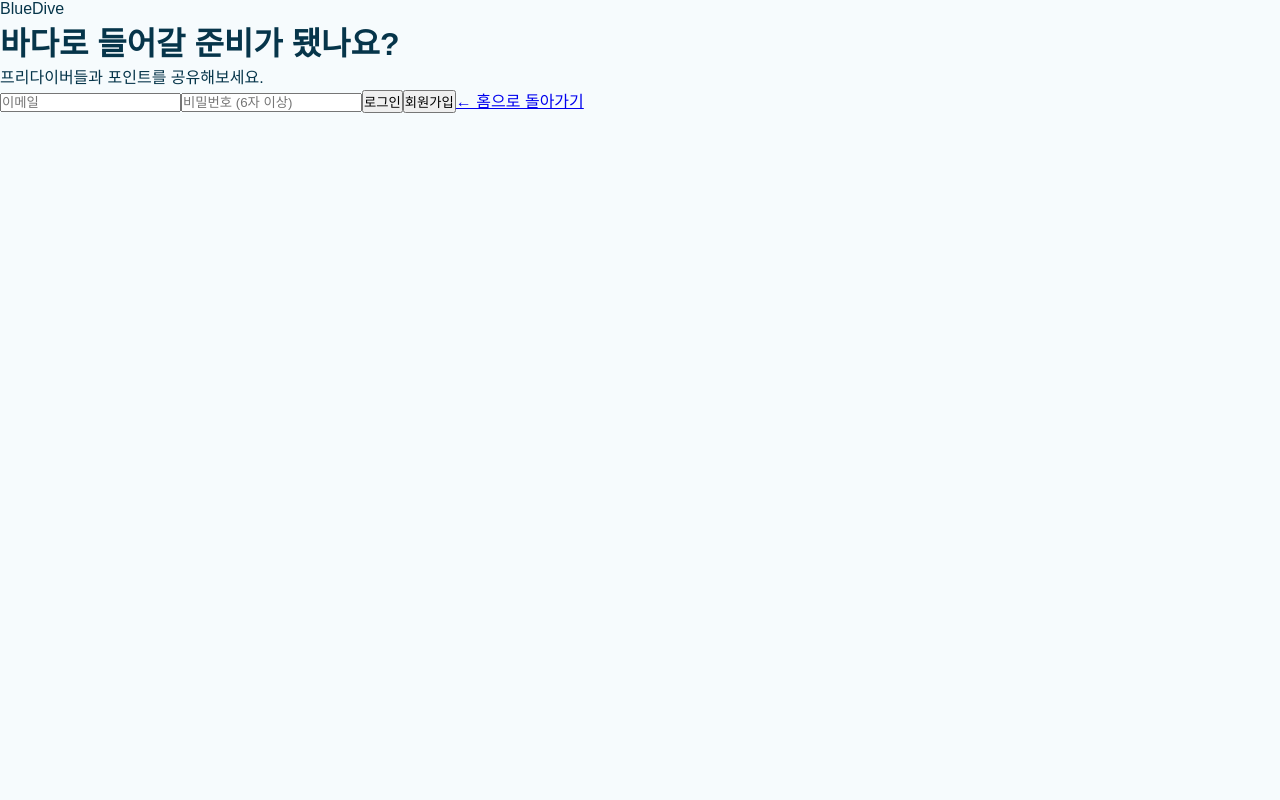
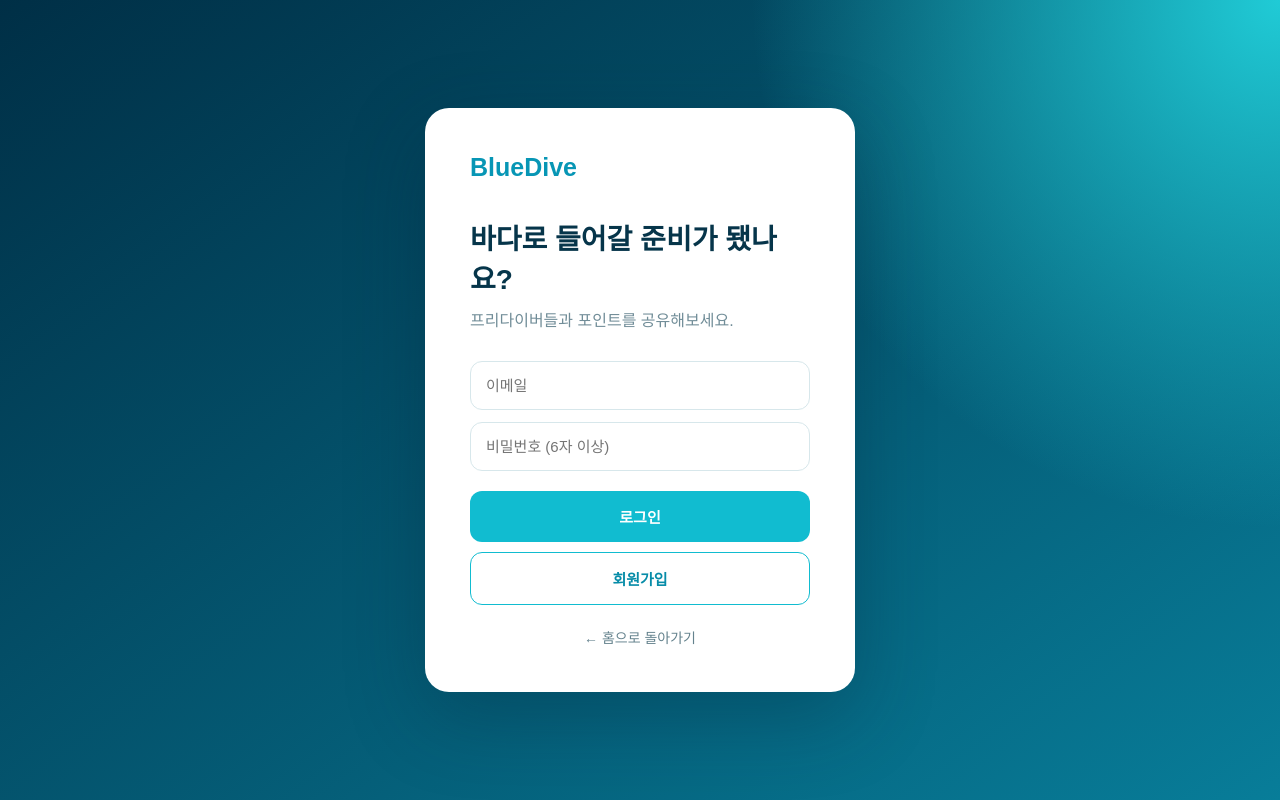
Before and after one commit to rlaalsrn1190/bluedive-korea, a Next.js app: page /login in a window 1280 px wide. Built offline with nearby package versions, Linux system fonts and the light colour scheme; no server answers.

Commit message:
회원가입 및 로그인 기능 추가

```diff
--- a/app/globals.css
+++ b/app/globals.css
@@ -280,3 +280,87 @@ nav a {
     grid-template-columns: 1fr;
   }
 }
+.loginPage {
+  min-height: 100vh;
+  display: flex;
+  align-items: center;
+  justify-content: center;
+  padding: 30px;
+  background:
+    radial-gradient(circle at top right, #20cbd6, transparent 35%),
+    linear-gradient(145deg, #002f46, #087d99);
+}
+
+.loginCard {
+  width: 100%;
+  max-width: 430px;
+  padding: 45px;
+  border-radius: 24px;
+  background: white;
+  box-shadow: 0 25px 80px rgba(0, 35, 55, 0.3);
+}
+
+.loginLogo {
+  color: #0796b5;
+  font-size: 25px;
+  font-weight: 800;
+  margin-bottom: 35px;
+}
+
+.loginCard h1 {
+  font-size: 28px;
+  margin-bottom: 10px;
+}
+
+.loginCard > p {
+  color: #718d98;
+  margin-bottom: 30px;
+}
+
+.loginCard input {
+  width: 100%;
+  padding: 15px;
+  margin-bottom: 12px;
+  border: 1px solid #d7e7eb;
+  border-radius: 12px;
+  font-size: 15px;
+}
+
+.loginCard button {
+  width: 100%;
+  padding: 15px;
+  border-radius: 12px;
+  font-weight: 700;
+  font-size: 15px;
+}
+
+.loginPrimary {
+  margin-top: 8px;
+  border: none;
+  background: #11bcd0;
+  color: white;
+}
+
+.loginSecondary {
+  margin-top: 10px;
+  border: 1px solid #11bcd0;
+  background: white;
+  color: #078ca8;
+}
+
+.loginMessage {
+  margin: 18px 0;
+  padding: 12px;
+  border-radius: 10px;
+  background: #edf9fb;
+  font-size: 14px;
+}
+
+.loginCard > a {
+  display: block;
+  text-align: center;
+  margin-top: 22px;
+  color: #64828d;
+  text-decoration: none;
+  font-size: 14px;
+}
```
